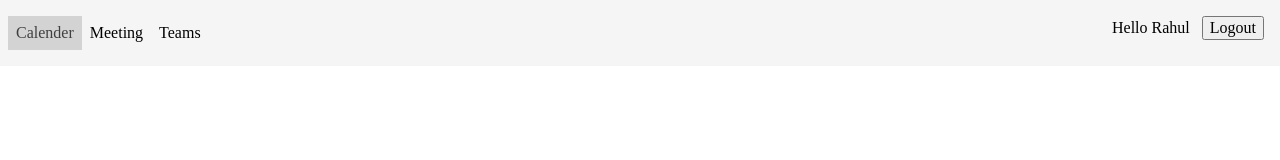
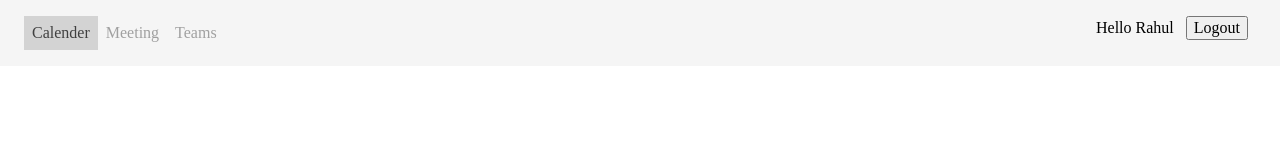
Before and after one commit to rahul7045/MeetingsApp, a plain HTML site: page index.html in a window 1280 px wide. Drawn offline with Linux system fonts and the light colour scheme.

Commit message:
calender page mobile first approach

```diff
--- a/css/calender.css
+++ b/css/calender.css
@@ -1,26 +1,26 @@
-.main-menu{
+.main-menu {
     display: flex;
     justify-content: space-between;
-    padding: 1em 0.5em;
-    background-color:  rgb( 245, 245, 245 );
+    padding: 1em 1.5em;
+    background-color: rgb( 245, 245, 245 );
 }
 
 .left-nav{
     float: left;
 }
 
-.nav{
-    display: flex;
-    flex-wrap: wrap;
+.right-nav{
+    float: right;
 }
 
-.nav a{
-    display: inline-block;
-    padding: 0.5em;
-    text-decoration: none;
-    color: initial;
+.d-bg-none{
+    display: block;
 }
 
+
+.d-bg-block{
+  display: none;
+}
 .nav a.active {
     color: rgb( 64, 64, 64 );
     background-color: lightgrey;
@@ -31,21 +31,42 @@ a:hover{
     ;
 }
 
-.right-nav{
-    float: right;
+
+
+
+
+
+
+
+
+@media only screen and (min-width:700px) {
+
+
+.nav {
+    display: flex;
+    flex-wrap: wrap;
 }
 
-.d-lg-none{
+.d-bg-block{
+    display: block;
+}
+
+.d-bg-none{
     display: none;
+}
+
+.nav a {
+    display: inline-block;
+    padding: 0.5em;
+    text-decoration: none;
+    color: rgb( 160, 160, 160 );
+}
+
+.nav {
+    display: flex;
+    flex-wrap: wrap;
 }
 
 
 
-@media only screen and (max-width: 600px) {
-   .d-sm-none{
-    display: none;
-   }
-   .d-lg-none{
-    display: block;
-   }
-  }
+}
--- a/index.html
+++ b/index.html
@@ -1,37 +1,32 @@
 <!DOCTYPE html>
 <html lang="en">
 <head>
-        <meta charset="UTF-8" />
-        <meta http-equiv="X-UA-Compatible" content="IE=edge" />
-        <meta name="viewport" content="width=device-width, initial-scale=1.0" />
+    <meta charset="UTF-8">
+    <meta http-equiv="X-UA-Compatible" content="IE=edge">
+    <meta name="viewport" content="width=device-width, initial-scale=1.0">
     <link rel="stylesheet" href="../external css/normalize.css" />
     <link rel="stylesheet" href="../css/utils.css" />
-        <link rel="stylesheet" href="css/calender.css">
+    <link rel="stylesheet" href="css/calender.css" />
     <title>Calender</title>
 </head>
 <body>
-        <nav class="d-sm-none main-menu">
+    <nav class="main-menu">
   <div class="left-nav">
-               <ul class="nav list-unstyled">
+    <span class="d-bg-none">Meeting App</span>
+    <ul class="nav list-unstyled d-bg-block">
         <li> <a href="" class="active"> Calender</a></li>
         <li><a href=""> Meeting </a></li>
         <li><a href=""> Teams</a></li>
        </ul>
   </div>
-           <div class="right-nav ">
-             <div class="d-sm-none d-bg-block"><span>Hello Rahul </span> <span class="p-1"> <button type="button">Logout</button> </span></div>
-              <!--display in small screen-->
-             <div class="d-lg-none right-nav">
-                <ul class="nav list-unstyled">
-                    <li class="text-right">
-                        <button class="menu-toggler">Menu</button>
+  <div class="right-nav">
+    <ul class="list-unstyled">
+        <li> <button class="d-bg-none" type="button">Menu</button>
+        <span class="d-bg-block">   <span class=>Hello Rahul </span> <span class="p-1"> <button type="button">Logout</button> </span></span>
          </li>
     </ul>
   </div>
-
-            <!--display in small screen-->
-            </div>
     </nav>
-
+    <main></main>
 </body>
 </html>
```
Lines whose indentation alone changed are shown as unchanged.
